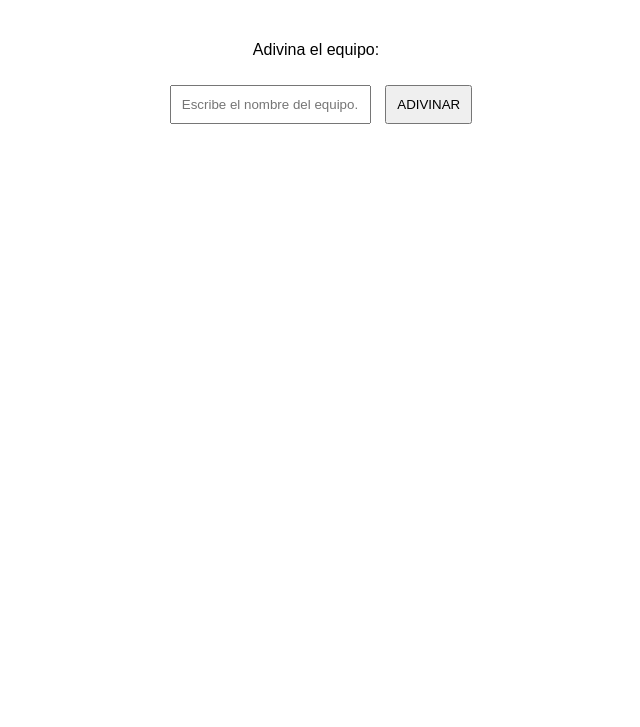
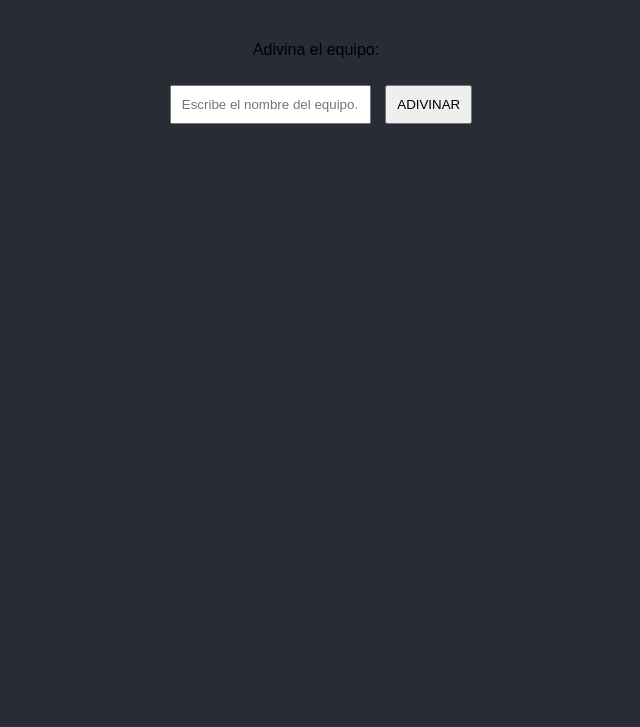
Before and after one commit to NicoJG27/FUTGUESS, a plain HTML site: page index.html in a window 1280 px wide. Shown: the part 73-800 px from the top of the page, without its empty margins (324-964 px from the left). Drawn offline with Linux system fonts and the light colour scheme.

Commit message:
color fondo

```diff
--- a/estilos.css
+++ b/estilos.css
@@ -1,6 +1,7 @@
 body {
     font-family: Arial, sans-serif;
     text-align: center;
+    background-color: #282C34;
 }
 #game-container {
     margin-top: 20px;
```
